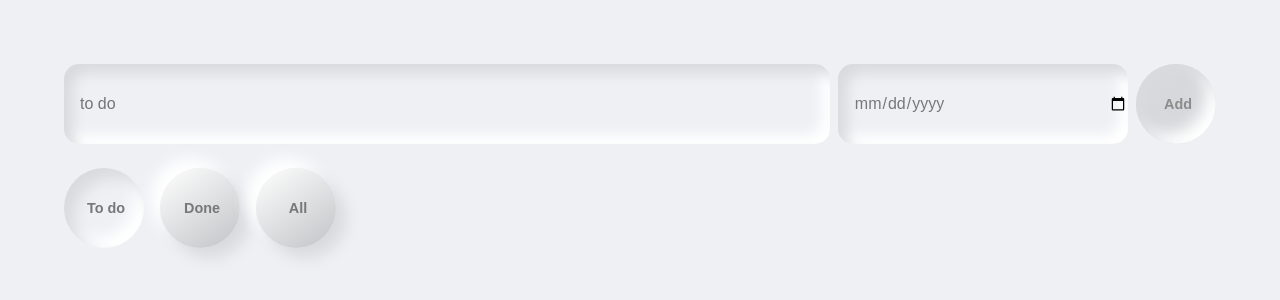
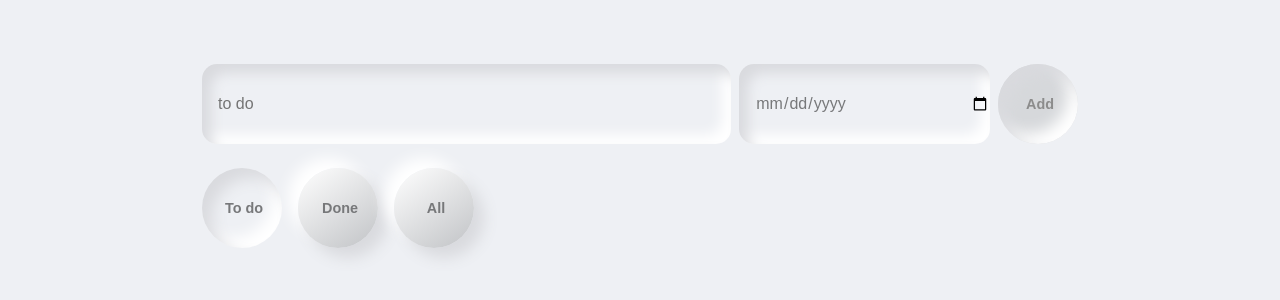
Before and after one commit to ascislowska/todolist, a React (Create React App) app: page / in a window 1280 px wide. Shown: the top 300 px of the page. Built offline with nearby package versions, Linux system fonts and the light colour scheme.

Commit message:
readme file, improvements for smallests screens

```diff
--- a/src/App.tsx
+++ b/src/App.tsx
@@ -1,5 +1,5 @@
 import { useState, FC } from "react";
-import { ITask } from "./Interfaces";
+import { Filters, ITask } from "./Interfaces";
 import TodoList from "./Components/TodoList";
 import Add from "./Components/Add";
 import "./styles/App.scss";
@@ -7,10 +7,10 @@ import Filter from "./Components/Filter";
 
 const App: FC = () => {
   const [todoList, setTodoList] = useState<ITask[]>([]);
-  const [activeFilter, setActiveFilter] = useState<string>("todo");
+  const [activeFilter, setActiveFilter] = useState<Filters>("todo");
 
   return (
-    <div className="App">
+    <div className="app">
       <div className="header">
         <Add setTodoList={setTodoList} todoList={todoList} />
         <Filter activeFilter={activeFilter} setActiveFilter={setActiveFilter} />
--- a/src/Components/Add.tsx
+++ b/src/Components/Add.tsx
@@ -4,7 +4,6 @@ import { playSound } from "../utils/playSound";
 
 interface AddProps {
   todoList: ITask[];
-  //  setTodoList: React.Dispatch<React.SetStateAction<ITask[]>>;
   setTodoList: (argument: ITask[] | ((prevList: ITask[]) => ITask[])) => void;
 }
 const Add: React.FC<AddProps> = ({ setTodoList, todoList }) => {
@@ -14,8 +13,6 @@ const Add: React.FC<AddProps> = ({ setTodoList, todoList }) => {
     taskId: 0,
   };
   const [newTask, setNewTask] = useState<ITask>(emptyTask);
-  // const [playing, toggle] = useAudio("positive");
-  // const playPositive = useAudio("positive");
 
   const updateNewTask = (
     event: React.ChangeEvent<HTMLInputElement>,
--- a/src/Components/Filter.tsx
+++ b/src/Components/Filter.tsx
@@ -1,12 +1,13 @@
 import React from "react";
 import { filters } from "../consts/filters";
 import { playSound } from "../utils/playSound";
+import { Filters } from "../Interfaces";
 interface FilterProps {
-  activeFilter: string;
-  setActiveFilter: (value: string) => void;
+  activeFilter: Filters;
+  setActiveFilter: (value: Filters) => void;
 }
 const Filter = ({ activeFilter, setActiveFilter }: FilterProps) => {
-  const toggleFilter = (value: string) => {
+  const toggleFilter = (value: Filters) => {
     setActiveFilter(value);
     playSound("positive");
   };
--- a/src/Interfaces.ts
+++ b/src/Interfaces.ts
@@ -4,3 +4,5 @@ export interface ITask {
   done: boolean;
   taskId: number;
 }
+export type Filters = "todo" | "done" | "all";
+export type Sounds = "positive" | "negative";
--- a/src/consts/filters.ts
+++ b/src/consts/filters.ts
@@ -1,4 +1,6 @@
-export const filters = [
+import { Filters } from "../Interfaces";
+
+export const filters: { value: Filters; name: string }[] = [
   { value: "todo", name: "To do" },
   { value: "done", name: "Done" },
   { value: "all", name: "All" },
--- a/src/styles/App.scss
+++ b/src/styles/App.scss
@@ -1,9 +1,10 @@
 @use "resets";
-@use 'consts';
 @use 'btns';
 @use 'header';
 @use 'filter';
 @use "todolist";
+@use 'consts';
+
 * {
   box-sizing: border-box;
 }
@@ -16,47 +17,19 @@ body {
   font-size: 0.9rem;
 }
 
-// button,
-// input {
-//   color: inherit;
-//   font-family: inherit;
-//   font-size: inherit;
-//   font-weight: inherit;
-// }
 
-.App {
+#root{
+  display: flex;
+  justify-content: center;
+}
+.app {
   display: flex;
   align-items: center;
   flex-direction: column;
-  width: 100vw;
-  /*to avoid horizontal scroll after vertical scrollbar appear: */
-  max-width: 100%;
+
+max-width: 1200px;
   min-height: 100vh;
-  padding: 2rem;
+@include consts.sm {
+    padding: 2rem;
 }
-
-
-
-
-
-// @media (max-width: 500px) {
-//   .header {
-//     flex-direction: column;
-//   }
-//   .header,
-//   .todolist {
-//     padding-left: 0;
-//     padding-right: 0;
-//   }
-//   .header input.task-input {
-//     width: 100%;
-//   }
-//   .header .task-options {
-//     width: 100%;
-//     display: flex;
-//     justify-content: space-between;
-//   }
-//   .todolist {
-//     grid-template-columns: repeat(1, 1fr);
-//   }
-// }
+}
--- a/src/styles/_consts.scss
+++ b/src/styles/_consts.scss
@@ -13,6 +13,7 @@ $screen-lg-min: 992px;
 
 // Large tablets and desktops
 $screen-xl-min: 1200px;
+
 @mixin sm {
    @media (min-width: #{$screen-sm-min}) {
        @content;
@@ -39,3 +40,7 @@ $screen-xl-min: 1200px;
        @content;
    }
 }
+
+@mixin blue {
+    background-color: aquamarine;
+}
--- a/src/styles/_header.scss
+++ b/src/styles/_header.scss
@@ -1,3 +1,4 @@
+@use "consts";
 .header {
   width: 100%;
 
@@ -5,10 +6,13 @@
   justify-content: center;
   align-items: center;
   gap: 1.5rem  0.5rem;
+  flex-wrap: wrap;
+  padding: 2rem 0.75rem;
+  @include consts.sm{
       padding: 2rem;
-  flex-wrap: wrap;
+
   }
-.header input {
+   input {
      border: none;
      padding-left: 1rem;
      height: 5rem;
@@ -17,29 +21,26 @@
      background: #eef0f4;
      border-radius: 15px;
      box-shadow: inset 9px 9px 13px #d9dade, inset -9px -9px 13px #ffffff;
-}
-.header input.task-input {
+     &.task-input {
        min-width: 300px;
-
        flex-grow: 6;
        max-width: 800px;
-//   width: 40vw;
       }
-.header .details {
+      &.deadline-input {
+        min-width: 200px;
+        max-width: 400px;
+        flex-grow: 1;
+
+}
+}
+  .details {
     display: flex;
     align-items: center;
     gap: 0.5rem;
     flex-grow:1;
   }
-
-.header input.deadline-input {
-  min-width: 200px;
-     max-width: 400px;
-      flex-grow: 1;
-
-}
-
-.header .task-options {
+  .task-options {
     display: flex;
     gap: 0.5rem;
   }
+}
--- a/src/styles/_todolist.scss
+++ b/src/styles/_todolist.scss
@@ -1,9 +1,16 @@
+@use "consts";
+
 .todolist {
   width: 100%;
   display: grid;
-  grid-template-columns: repeat(auto-fit, 20rem);
+  grid-template-columns: repeat(auto-fit, minmax(280px, 20rem));
   gap: 2rem;
+    padding: 2rem 0.75rem;
+
+  @include consts.sm {
+
     padding: 2rem;
+  }
 }
 
 .task {
@@ -14,30 +21,28 @@
   justify-content: space-between;
   flex-direction: column;
   padding: 0.5rem;
-}
-.task .content {
+  .content {
     min-height: 4rem;
     display: flex;
     align-items: center;
     justify-content: center;
     font-size: 1rem;
   }
-.task .info {
+  .info {
     display: flex;
     flex-direction: row;
     align-items: center;
     justify-content: space-between;
   }
-.task .button-wrapper {
+  .button-wrapper {
     display: flex;
-  justify-self: end;
   }
-.task button {
+  button {
   height: 2rem;
   width: 2rem;
   display: flex;
   align-items: center;
-}
-.task button.disabled {
+}button.disabled {
   visibility: hidden;
 }
+}
--- a/src/utils/playSound.ts
+++ b/src/utils/playSound.ts
@@ -1,7 +1,7 @@
 import positive from "../assets/sounds/positive-sound.wav";
 import negative from "../assets/sounds/negative-sound.wav";
-
-type playSound = (type: "positive" | "negative") => void;
+import { Sounds } from "../Interfaces";
+type playSound = (type: Sounds) => void;
 
 export const playSound: playSound = (type) => {
   let soundToPlay = positive;
```
Also changed, not shown: 1 other file (tests, documents, lock files or other folders). Lines whose indentation alone changed are shown as unchanged.
